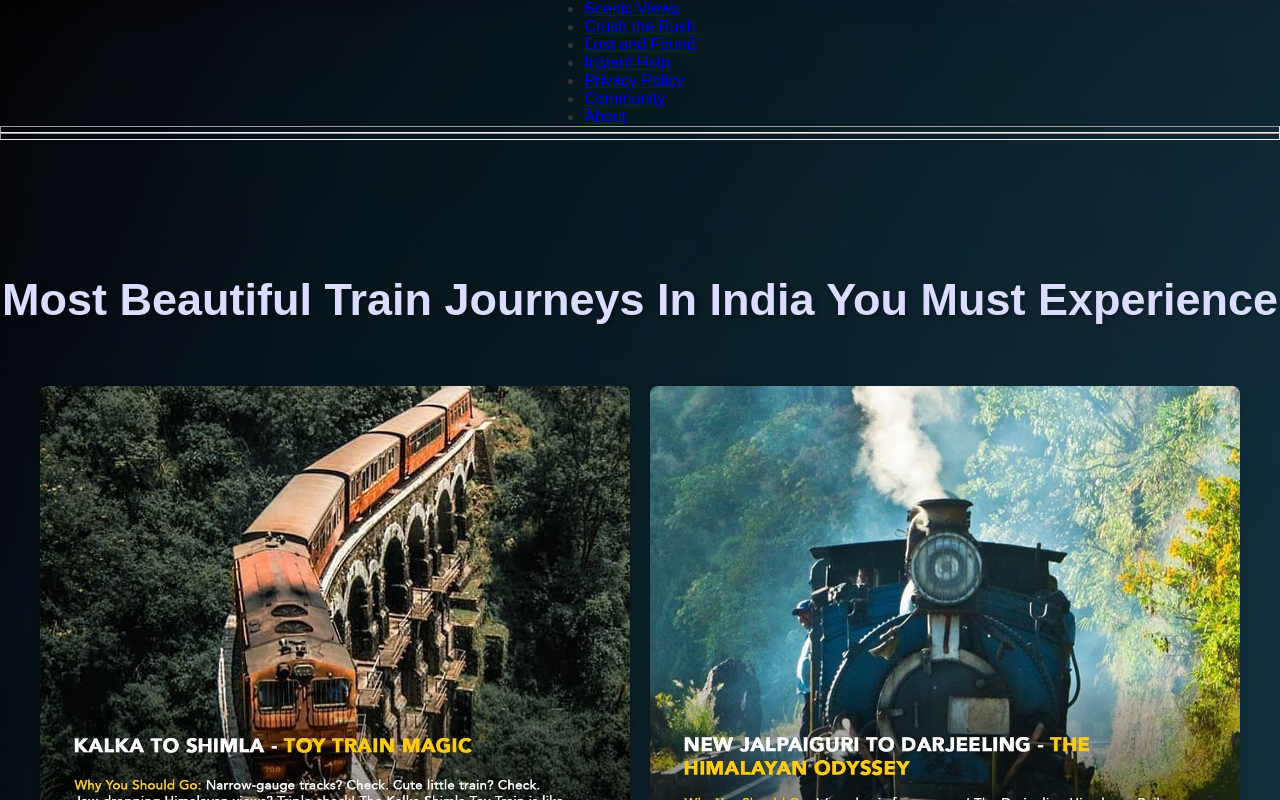
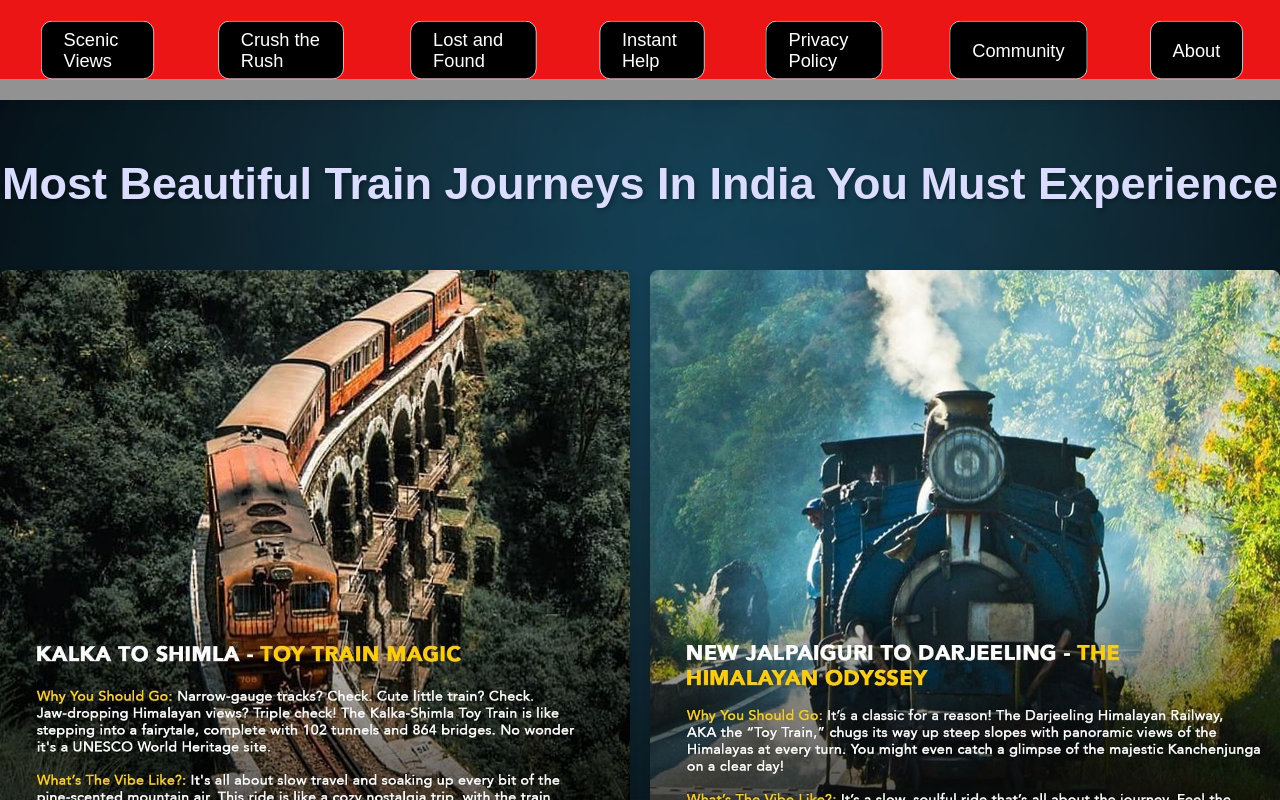
Before and after one commit to sudhanshu0716/train-journey-frontend, a React (Vite) app: page /main-menu in a window 1280 px wide. Built offline with nearby package versions, Linux system fonts and the light colour scheme; a web font is replaced by a local one.

Commit message:
Update MainMenu.css(navbar)

```diff
--- a/src/components/MainMenu/MainMenu.css
+++ b/src/components/MainMenu/MainMenu.css
@@ -4,73 +4,194 @@
   flex-direction: column;
   align-items: center;
   background-image: url(../../assets/background.jpg);
+  background-size: cover;
+  background-position: center;
   height: calc(100vh - 0px);
   overflow-y: auto;
+  width: 100%;
+  padding-top: 50px; /* Prevent content from hiding behind navbar */
+  animation: fadeIn 1s ease-out;
+
+}
+::-webkit-scrollbar {
+  width: 0px; /* Hide scrollbar */
+  height: 0px; /* Hide scrollbar */
 }
 
-.main-menu-container {
-  padding: 40px;
-  width: 100%;
-  max-width: 1200px;
-  text-align: center;
+@keyframes fadeIn {
+  from {
+    opacity: 0;
+  }
+  to {
+    opacity: 1;
+  }
 }
 
-.main-menu-title {
-  font-size: 45px;
-  color: #ffffff;
-  font-weight: bold;
-  margin-bottom: 30px;
+/* Horizontal Navbar Styling */
+.horizontal-nav {
+  width: 100%;
+  background: linear-gradient(to bottom,rgb(235, 21, 21) 79%, rgb(146, 146, 146) 21%);
+  box-shadow: 0 4px 8px rgba(0, 0, 0, 0.1);
+  padding: 10px 20px;
+  height: 100px;
+  display: flex;
+  justify-content: center;
+  position: fixed;
+  top: 0;
+  left: 0;
+  z-index: 1000;
+  animation: navbarSlideIn 0.5s ease-out;
 }
 
-.main-menu-cards {
-  display: grid;
-  grid-template-columns: repeat(auto-fill, minmax(280px, 1fr));
-  gap: 30px;
+
+@keyframes navbarSlideIn {
+  from {
+    transform: translateY(-100%);
+  }
+  to {
+    transform: translateY(0);
+  }
 }
 
-.main-menu-card {
-  background-color: #fff;
-  border-radius: 8px;
-  box-shadow: 0 4px 12px rgba(0, 0, 0, 0.1);
-  overflow: hidden;
-  text-decoration: none;
-}
-.main-menu-card:hover{
-  scale: 1.1;
-}
-.main-card-image img {
-  width: 100%;
-  height: auto;
-  display: block;
+.horizontal-nav ul {
+  display: flex;
+  list-style: none;
+  padding: 0;
+  margin: 0;
+  gap: 20px;
 }
 
-.main-card-title {
-  font-size: 28px;
-  font-weight: bold;
-  color: #1565c0;
-  padding: 10px;
+/* Navbar items sliding animation */
+.nav-item {
+  position: relative;
+  display: flex;
+  align-items: center;
+  padding: 10px 15px;
+  opacity: 0;
+  border-radius: 5%;
+  background-color: #000000;
+  border: #ffffff 1.75px double;
+  border-radius: 15px;
+  scale: 0.73;
+  transform: translateY(50px);
+  animation: slideIn 0.5s forwards;
 }
-.mmhr{
+
+.nav-item:nth-child(1) {
+  animation-delay: 0s;
+}
+.nav-item:nth-child(2) {
+  animation-delay: 0.2s;
+}
+.nav-item:nth-child(3) {
+  animation-delay: 0.4s;
+}
+.nav-item:nth-child(4) {
+  animation-delay: 0.6s;
+}
+.nav-item:nth-child(5) {
+  animation-delay: 0.8s;
+}
+.nav-item:nth-child(6) {
+  animation-delay: 1s;
+}
+.nav-item:nth-child(7) {
+  animation-delay: 1.2s;
+}
+
+@keyframes slideIn {
+  to {
+    opacity: 1;
+    transform: translateY(0);
+  }
+}
+
+.nav-item a {
+  font-size: 25px;
+  font-weight: 500;
+  color: #ffffff;
+  text-decoration: none;
+  padding: 10px 15px;
+  display: flex;
+  align-items: center;
+  position: relative;
+  overflow: hidden;
+  transition: color 0.3s ease-in-out;
+}
+
+/* Hover effect color change */
+.nav-item a:hover {
+  color: yellow;
+  transform: scale(1.1);
+}
+
+/* Underline effect for hover */
+.underline {
+  display: block;
+  height: 2px;
+  background-color: #000000;
+  position: absolute;
+  bottom: 0;
+  left: 0;
+  width: 100%;
+  transform-origin: left center;
+  transform: scaleX(0); /* Initial state */
+  transition: transform 0.3s ease;
+}
+
+/* Navbar Hover Effects */
+.nav-item a:hover .underline {
+  transform: scaleX(1); /* On hover, the underline will grow */
+  background-color: #000000;
+}
+
+/* Divider Styling */
+.mmhr {
   color: #fff;
   width: 100%;
   padding-top: 5px;
+  animation: mmhrAnimation 1s ease-in-out;
 }
+
+@keyframes mmhrAnimation {
+  0% {
+    transform: scaleX(0);
+    transform-origin: center;
+  }
+  100% {
+    transform: scaleX(1);
+    transform-origin: center;
+  }
+}
+
 /* 3x2 Image Grid Styling */
 .image-grid-container {
   width: 100%;
-  max-width: 1200px;
+  max-width: 1300px;
   display: grid;
-  grid-template-columns: repeat(2, 1fr); /* 2 columns */
+  grid-template-columns: repeat(2, 1fr);
   grid-gap: 20px;
   margin-top: 20px;
+  animation: fadeInGrid 1s ease-out;
+}
+
+@keyframes fadeInGrid {
+  from {
+    opacity: 0;
+  }
+  to {
+    opacity: 1;
+  }
 }
 
 .grid-item {
   overflow: hidden;
   border-radius: 8px;
   box-shadow: 0 4px 8px rgba(0, 0, 0, 0.1);
+  position: relative; /* This will allow us to control the image inside */
 }
 
+/* Scaling only the image on hover */
 .grid-item img {
   width: 100%;
   height: auto;
@@ -79,37 +200,71 @@
 }
 
 .grid-item:hover img {
-  transform: scale(1.1); /* Slight zoom on hover */
+  transform: scale(1.1); /* Image scales up on hover */
 }
 
-.heading-grid{
-  padding-top: 80px;
+.heading-grid {
+  padding-top: 40px;
   color: rgb(218, 221, 255);
   font-size: 45px;
+  animation: fadeInText 1s ease-out;
 }
 
-.mmfoot{
+@keyframes fadeInText {
+  from {
+    opacity: 0;
+  }
+  to {
+    opacity: 1;
+  }
+}
+
+/* Footer Styling */
+.mmfoot {
   background-color: black;
   color: white;
   margin-top: 100px;
   padding: 10px;
   width: 100%;
+  animation: fadeInFooter 1s ease-out;
 }
-.mmfoot-head{
+
+@keyframes fadeInFooter {
+  from {
+    opacity: 0;
+  }
+  to {
+    opacity: 1;
+  }
+}
+
+.mmfoot-head {
   font-size: 25px;
   margin-left: 20px;
+  font-weight: bold;
+  color: #ffeb3b;
 }
-.mmfoot-list{
+
+.mmfoot-list {
   display: flex;
   column-gap: 50px;
   padding-left: 20px;
   margin-top: -10px;
 }
-.mmfoot-list-item{
+
+.mmfoot-list-item {
   font-size: 30px;
+  color: #fff;
+  transition: color 0.3s ease;
 }
-.mmcopyr{
+
+.mmfoot-list-item:hover {
+  color: #ffeb3b;
+}
+
+.mmcopyr {
   margin-top: 20px;
-  margin-left: 40vw;
+  text-align: center;
   font-size: 16px;
+  color: #fff;
 }
```
